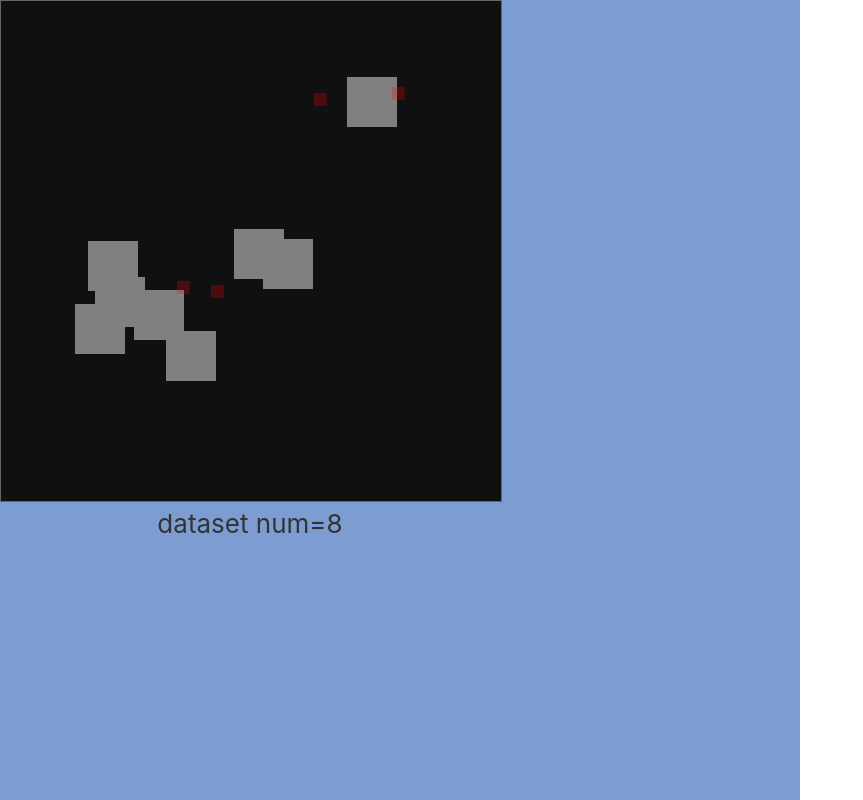
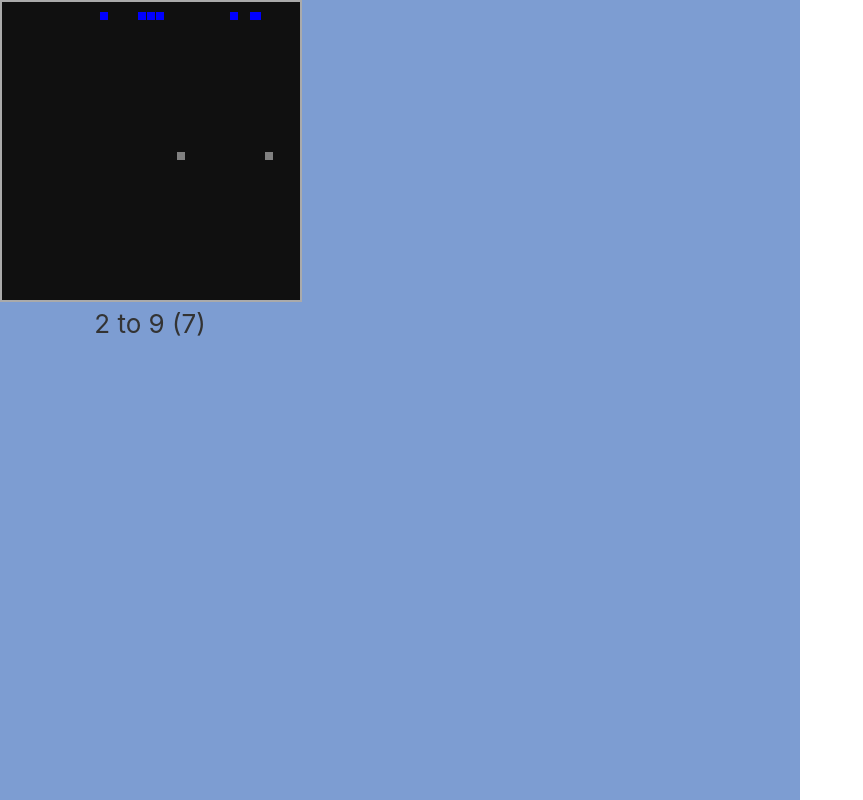
Before and after one commit to bj1024/d3-react-example, a React (Create React App) app: page / in a window 1280 px wide. Shown: the whole page, without its empty margins (0-863 px from the left). Built offline with nearby package versions, Linux system fonts and the light colour scheme.

Commit message:
refCount

```diff
--- a/src/components/d3example.tsx
+++ b/src/components/d3example.tsx
@@ -4,6 +4,11 @@ import {useEffect, useRef, useState} from "react";
 import useInterval from "../lib/useinterval";
 
 type Props = {}
+
+const ITEM_NUM_MIN = 1
+const ITEM_NUM_MAX = 10
+const SVG_WIDTH = 300
+const SVG_HEIGHT = 300
 
 const randomInt = (min: number, max: number): number => {
   min = Math.ceil(min)
@@ -12,9 +17,9 @@ const randomInt = (min: number, max: number): number => {
 }
 
 const generateDataset = () => (
-  Array(randomInt(5, 20)).fill(0).map(() => ([
-    randomInt(0, 400),
-    randomInt(0, 400),
+  Array(randomInt(ITEM_NUM_MIN, ITEM_NUM_MAX)).fill(0).map(() => ([
+    randomInt(0, SVG_WIDTH),
+    randomInt(0, SVG_HEIGHT),
     randomInt(6, 50),
     randomInt(6, 50),
   ]))
@@ -23,19 +28,12 @@ const generateDataset = () => (
 export const D3Example = ({}: Props) => {
 
   const [dataset, setDataset] = useState(generateDataset())
-  const [mystate, setMyState] = useState(0)
 
   // react ref of <svg />
   const refSVG = useRef<SVGSVGElement>(null);
+  const refCount = useRef<number>(0);
 
   let isloaded = useRef(false);
-  // useEffect(() => {
-  //   if(!isloaded.current){
-  //     isloaded.current = true
-  //     console.log(`loaded useEffect `);
-  //   }
-  // },[])
-
   // Reactの Strict Modeで２回Callされるのを防ぐ useEffectを使う。
   useEffect(() => {
     if (isloaded.current) {
@@ -61,7 +59,7 @@ export const D3Example = ({}: Props) => {
         // console.log(`exit call.`, exit);
         exit.transition().duration(800)
           .attr("width", 0)
-          .attr("height", 0)
+          .attr("height", SVG_HEIGHT)
           .style("opacity", 0)
           .remove()
       })
@@ -71,6 +69,7 @@ export const D3Example = ({}: Props) => {
       .call(update => {
         // console.log(`update call.`, update);
         update.transition().duration(800)
+          .attr("y", SVG_HEIGHT / 2)
           .attr("fill", "gray")
       })
 
@@ -78,7 +77,7 @@ export const D3Example = ({}: Props) => {
       .append("rect")
       .text((datum, index) => `${index}-${datum[0]},${datum[1]}`) // datumは１要素、indexは配列添字
       .attr("x", d => d[0])
-      .attr("y", d => d[1])
+      .attr("y", 10)
       .attr("width", 0)
       .attr("height", 0)
       .style("opacity", 0)
@@ -86,8 +85,8 @@ export const D3Example = ({}: Props) => {
       .call(enter => {
         console.log(`enter call.`, enter);
         enter.transition().duration(800)
-          .attr("width", 50)
-          .attr("height", 50)
+          .attr("width", 8)
+          .attr("height", 8)
           .style("opacity", 1)
       })
 
@@ -120,10 +119,11 @@ export const D3Example = ({}: Props) => {
 
 
   useInterval(() => {
+    refCount.current = dataset.length
     const newDataset = generateDataset()
     isloaded.current = false
     setDataset(newDataset)
-  }, 1500)
+  }, 3000)
 
   return (
     <div className="position-static h-100 w-100">
@@ -132,18 +132,22 @@ export const D3Example = ({}: Props) => {
           color: "#333",
           backgroundColor: "#f8f8f8",
           padding: 0,
-          width: 500,
-          height: 500
+          width: SVG_WIDTH,
+          height: SVG_HEIGHT,
+
         }}>
 
         <svg ref={refSVG} style={{
-          border: "1px solid #666",
+          border: "2px solid #aaa",
           backgroundColor: "#101010",
-          width: 500,
-          height: 500,
+          width: SVG_WIDTH - 2,
+          height: SVG_HEIGHT - 2,
+          marginLeft: "auto",
+          marginRight: "auto",
+
         }}/>
 
-        <div>dataset num={dataset.length}</div>
+        <div>{refCount.current} to {dataset.length} ({dataset.length - refCount.current})</div>
       </div>
     </div>
   )
```
